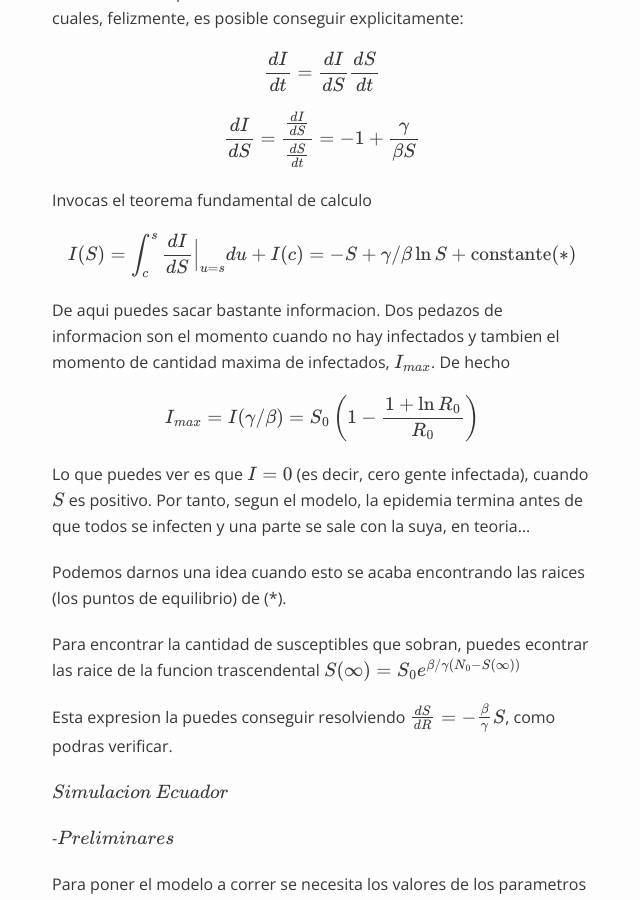
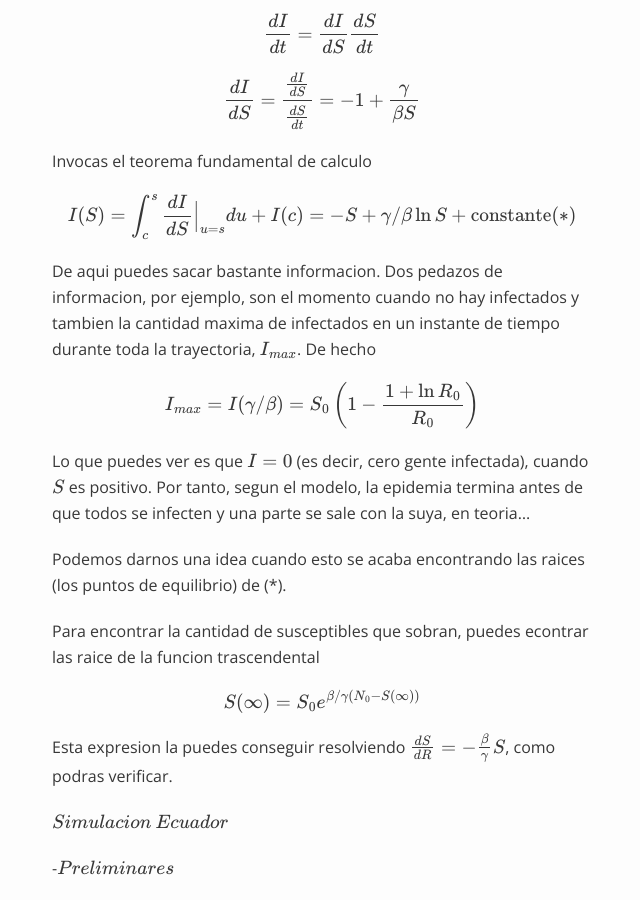
Before and after one commit to Caquita-beep/Caquita-beep.github.io, a Jekyll site: the page built from _posts/2020-03-27-Simulacion-COVID-19-Ecuador-con-modelo-SIR.md, in a window 1280 px wide and 900 px high, scrolled down 4292 px. Shown: the whole window, without its empty margins (318-958 px from the left). Built offline with Jekyll 4.4.1, drawn with Linux system fonts in a browser that asks for light colours; formulas are drawn with MathJax 3; a script that is not in the unit is left out; some of the changed text lies outside the part shown.

Commit message:
Update 2020-03-27-Simulacion-COVID-19-Ecuador-con-modelo-SIR.md

```diff
--- a/_posts/2020-03-27-Simulacion-COVID-19-Ecuador-con-modelo-SIR.md
+++ b/_posts/2020-03-27-Simulacion-COVID-19-Ecuador-con-modelo-SIR.md
@@ -25,11 +25,11 @@ Podran sonar como restricciones muy duras, especialmente la ultima, y no lo voy
 
 Ahora dejenme introducirles el modesto modelo $SIR$:
 
-$$ \frac{dS}{dt} = - \beta SI  (1)$$
+$$ \frac{dS}{dt} = - \beta SI$$ $(1)$
 
-$$ \frac{dI}{dt} = \beta SI - \gamma I  (2)$$
+$$ \frac{dI}{dt} = \beta SI - \gamma I $$ $(2)$
 
-$$ \frac{dR}{dt} = \gamma I  (3)$$
+$$ \frac{dR}{dt} = \gamma I$$ $(3)$
 
 con las condiciones iniciales $S(0) = S_0 >0, I(0) = I_0 >0$, $R(0) = 0$. Fijate que $S(t) + I(t) +  R(t) =  S_0 + I_0 = N$, ya que la poblacion, por asuncion, es constante.
 
@@ -82,7 +82,7 @@ Invocas el teorema fundamental de calculo
 
 $$ I(S) = \int_c^s \frac{dI}{dS}\Bigr|_{u=s}du + I(c) = -S + \gamma/\beta \ln{S}+ \text{constante} (*) $$
 
-De aqui puedes sacar bastante informacion. Dos pedazos de informacion son el momento cuando no hay infectados y tambien el momento de cantidad maxima de infectados, $I_{max}$. De hecho
+De aqui puedes sacar bastante informacion. Dos pedazos de informacion, por ejemplo, son el momento cuando no hay infectados y tambien la cantidad maxima de infectados en un instante de tiempo durante toda la trayectoria, $I_{max}$. De hecho
 
 $$I_{max} = I(\gamma/\beta) = S_0\left( 1 - \frac{1 + \ln{R_0}}{R_0}\right) $$
 
@@ -91,6 +91,7 @@ Lo que puedes ver es que $I = 0$ (es decir, cero gente infectada), cuando $S$ es
 Podemos darnos una idea cuando esto se acaba encontrando las raices (los puntos de equilibrio) de (*).
 
 Para encontrar la cantidad de susceptibles que sobran, puedes econtrar las raice de la funcion trascendental
+
 $$ S(\infty)= S_0e^{\beta/\gamma(N_0 - S(\infty))} $$
 
 Esta expresion la puedes conseguir resolviendo $ \frac{dS}{dR} = -\frac{\beta}{\gamma}S$, como podras verificar.
```
